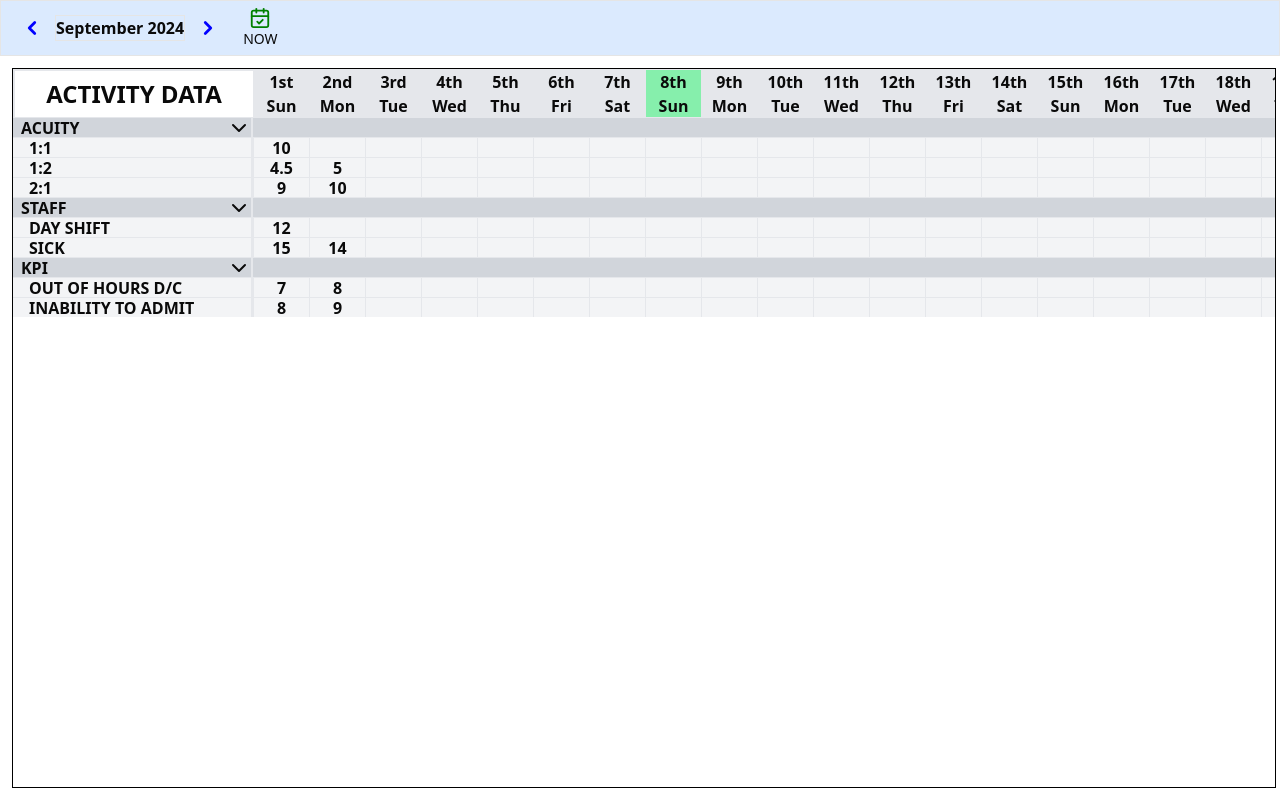
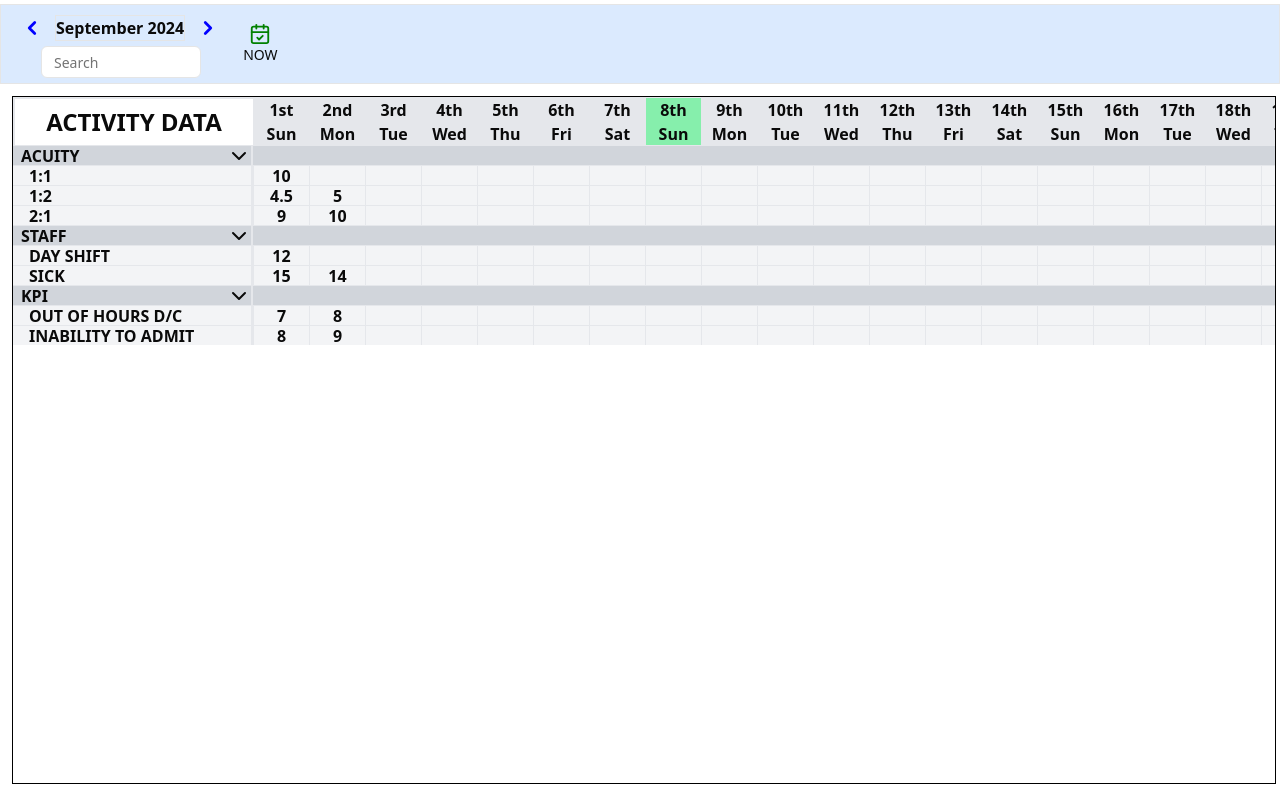
Before and after one commit to cyberblitz/components_examples, a Next.js app: page /schedule in a window 1280 px wide. Built offline with nearby package versions, Linux system fonts and the light colour scheme.

Commit message:
add search function and lodash debounce

```diff
--- a/app/map_record/page.tsx
+++ b/app/map_record/page.tsx
@@ -69,6 +69,10 @@ export default function MapRecord() {
         map.set('cherry', 3);
         console.log("map.keys():",[map.keys()]); // Output:  [ [Map Iterator] { 'apple', 'banana', 'cherry' } ]
 
+        const map1 = new Map();
+        map.set('apple', undefined);
+        console.log(map1.has('apple')); // Output: true
+
     return (
         <div>
             <h1>MapRecord</h1>
--- a/app/schedule/components/cell.tsx
+++ b/app/schedule/components/cell.tsx
@@ -46,12 +46,6 @@ export default function Cell({ rowStyle, ParentState, groupedData, item, activit
     // console.log("group_i", selectedCell?.group_i)
     // console.log("isActive", isActive)
 
-    const handleBlur = () => {
-        console.log("onBlur")
-        setState((prev) => ({ ...prev, editCell: false }));
-        setSelectedCell({activity_i:-1,group_i: -1, activityDate: new Date()}); // Reset selectedCell after blur
-    };
-
     const handleXClick = (e: React.MouseEvent) => {
         e.stopPropagation(); // Prevent onBlur from being called after click
         setSelectedCell({activity_i:-1, group_i: -1, activityDate: new Date()}); // Reset selectedCell after blur
@@ -98,8 +92,9 @@ export default function Cell({ rowStyle, ParentState, groupedData, item, activit
                 <>
 
                     <Input
-                        //  autoFocus
+                          autoFocus
                         //    onBlur={handleBlur}
+
                         value={item.data.find((activity) => format(toDate(activity.date), "yyyy-MM-dd") === format(dateInMonth, "yyyy-MM-dd") && activity.title === item.title)?.value}
                         className={`h-4 border-none rounded-none text-center font-semibold focus-visible:outline-none  focus-visible:ring-0  focus-visible:ring-offset-0  `}
                         onChange={(e) => {
--- a/app/schedule/components/header_bar.tsx
+++ b/app/schedule/components/header_bar.tsx
@@ -2,14 +2,18 @@
 import { addMonths, eachDayOfInterval, endOfMonth, format, parseISO, startOfMonth, subMonths } from "date-fns"
 import { Button } from "@/components/ui/button";
 import { CalendarCheck, ChevronLeft, ChevronRight } from "lucide-react";
-import { useState, useCallback, useEffect } from "react";
+import { useState, useCallback, useEffect, ChangeEvent } from "react";
+import { Input } from "@/components/ui/input";
+import { debounce } from "lodash";
+
+
 
 type Tprops = {
     selectedMonth: (datesInMonth: Date[]) => void
-
+    searchTerm: (term: string) => void
 }
 
-export default function  HeaderBar({selectedMonth}: Tprops) {
+export default function  HeaderBar({selectedMonth, searchTerm}: Tprops) {
 
     const scheduleToday = parseISO(startOfMonth(new Date()).toISOString())
 
@@ -31,9 +35,15 @@ export default function  HeaderBar({selectedMonth}: Tprops) {
        useEffect(() => selectedMonth(datesInMonth),[startDate])
 
 
+       const handleSearch = debounce((e: ChangeEvent<HTMLInputElement>) => searchTerm(e.target.value), 300);
+
+
     return (
 
-            <div className={`flex flex-row w-full items-center border p-2 bg-blue-100 sticky top-0 h-14`}>
+
+        <div className={'flex  h-20 sticky top-0 w-full items-center justify-start border p-2 bg-blue-100 '}>
+            <div className={`flex flex-col justify-center `}>
+                <div className={`flex flex-row items-center`}>
                     <Button variant={'ghost'} size={'sm'} onClick={prevDate}>
                         <ChevronLeft strokeWidth={3} size={22} color={'blue'} />
                     </Button>
@@ -41,12 +51,21 @@ export default function  HeaderBar({selectedMonth}: Tprops) {
                     <Button variant={'ghost'} size={'sm'} onClick={nextDate}>
                         <ChevronRight strokeWidth={3} size={22} color={'blue'} />
                     </Button>
+
+                </div>
+                <div className={'flex w-40 ml-8'}>
+                        <Input type="search" placeholder="Search" className={`h-8 `} onChange={handleSearch}/>
+                </div>
+
+
+            </div>
+
             <Button variant={'ghost'} size={'sm'} onClick={moveToday}>
                         <div className={`flex flex-col items-center justify-center`}><CalendarCheck strokeWidth={2} size={22} color={'green'} />
                             <span className={``}>NOW</span>
                         </div>
                     </Button>
+
             </div>
-
     );
 }
--- a/app/schedule/components/outer_border_highlight_by_row.tsx
+++ b/app/schedule/components/outer_border_highlight_by_row.tsx
@@ -109,7 +109,7 @@ const OuterBorderHighlightByRow = () => {
             activityDate: new Date()
         },
         rowExpanded: {} as Record<string, boolean>,
-
+        searchTerm: "",
     });
 
 
@@ -143,13 +143,24 @@ const OuterBorderHighlightByRow = () => {
         }));
     };
 
+
+
+
+
+
+
     console.log("state.selectedCell.activity_i", state.selectedCell.activity_i)
 
     return (
         <>
-            <HeaderBar selectedMonth={(datesInMonth: Date[]) => { setState((prev) => ({ ...prev, datesInMonth })) }} />
+            <HeaderBar
+            selectedMonth={(datesInMonth: Date[]) => { setState((prev) => ({ ...prev, datesInMonth })) }}
+            searchTerm={(term) => { setState((prev) => ({ ...prev, searchTerm: term })) }}
 
-            <div className="w-[calc(100vw-1rem)] h-[calc(100vh-5rem)] m-3 border border-black justify-center items-center overflow-auto">
+
+            />
+
+            <div className="w-[calc(100vw-1rem)] h-[calc(100vh-7rem)] m-3 border border-black justify-center items-center overflow-auto">
                 <div className={`flex sticky top-0 z-20 bg-white `}>
 
                     <div className='flex flex-grow items-center justify-center border-gray-200 border-l-2 border-t-2  min-w-60 h-12  z-20'>
@@ -177,7 +188,7 @@ const OuterBorderHighlightByRow = () => {
 
                         <RowHeader rowStyle={rowStyle} parentState={state} group={group} toggleRow={toggleRow} />
 
-                        {!state.rowExpanded[group.group] && group.activity.map((item, activity_i) => (
+                        {!state.rowExpanded[group.group] && group.activity.filter((a)=> a.title.toLowerCase().includes(state.searchTerm.toLowerCase())).map((item, activity_i) => (
 
                             <div className={`flex`}>
 
--- a/package.json
+++ b/package.json
@@ -14,6 +14,7 @@
     "classnames": "^2.5.1",
     "clsx": "^2.1.1",
     "date-fns": "^3.6.0",
+    "lodash": "^4.17.21",
     "lucide-react": "^0.438.0",
     "next": "14.2.7",
     "react": "^18",
@@ -23,6 +24,7 @@
   },
   "devDependencies": {
     "@types/classnames": "^2.3.0",
+    "@types/lodash": "^4.17.7",
     "@types/node": "^20",
     "@types/react": "^18",
     "@types/react-dom": "^18",
```
Also changed, not shown: 1 other file (tests, documents, lock files or other folders). Lines whose indentation alone changed are shown as unchanged.
